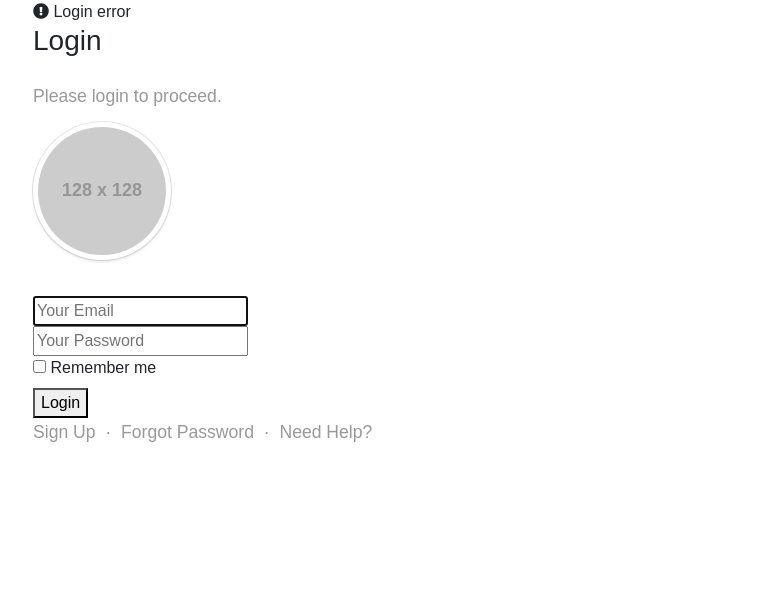
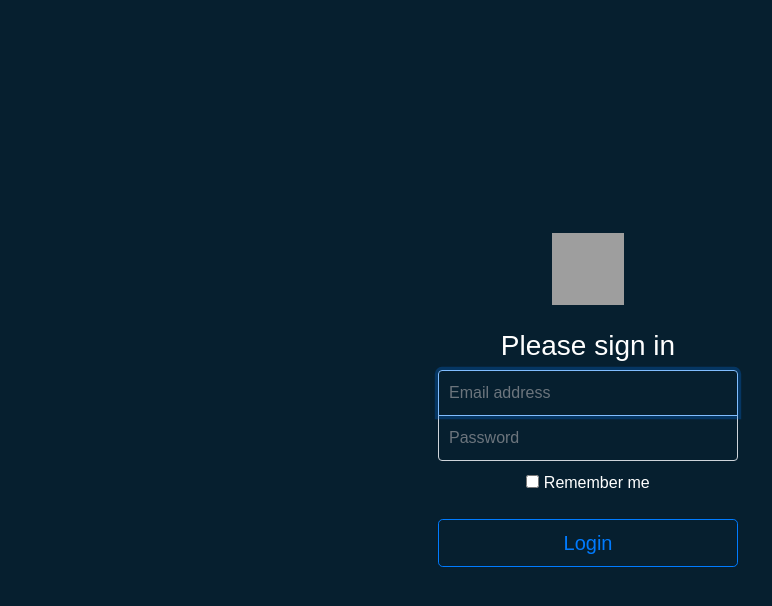
Before and after one commit to Drillan767/siteweb4-front, a Vue app: page /login in a window 1280 px wide. Shown: the top 606 px of the page, without its empty margins (52-824 px from the left). Built offline with nearby package versions, Linux system fonts and the light colour scheme; no server answers; grey boxes are pictures that could not be loaded.

Commit message:
Here ya go. A fine login form. Doesn't work yet.

```diff
--- a/src/assets/partials/_admin_layout.scss
+++ b/src/assets/partials/_admin_layout.scss
@@ -212,3 +212,9 @@ ul ul a {
     transform: rotate(-45deg) translate(1px, -1px);
   }
 }
+
+@media (min-width: 768px) {
+  #sidebarCollapse {
+    display: none
+  }
+}
--- /dev/null
+++ b/src/assets/partials/_login.scss
@@ -0,0 +1,51 @@
+.login {
+  display: -ms-flexbox;
+  display: flex;
+  -ms-flex-align: center;
+  align-items: center;
+  padding-top: 40px;
+  padding-bottom: 40px;
+  background-color: $night;
+  min-height: 100vh;
+
+
+  .form-signin {
+    width: 100%;
+    max-width: 330px;
+    padding: 15px;
+    margin: auto;
+
+    .checkbox {
+      font-weight: 400;
+    }
+
+    .form-control {
+      position: relative;
+      box-sizing: border-box;
+      height: auto;
+      padding: 10px;
+      font-size: 16px;
+
+      &:focus {
+        z-index: 2;
+      }
+    }
+
+    input[type="email"] {
+      margin-bottom: -1px;
+      border-bottom-right-radius: 0;
+      border-bottom-left-radius: 0;
+    }
+
+    input[type="password"] {
+      margin-bottom: 10px;
+      border-top-left-radius: 0;
+      border-top-right-radius: 0;
+    }
+
+    input[type="email"], input[type="password"] {
+      background: transparent;
+      color: #fff;
+    }
+  }
+}
--- a/src/assets/partials/_variables.scss
+++ b/src/assets/partials/_variables.scss
@@ -10,8 +10,8 @@ body {
   font-family: 'Poppins', sans-serif;
 }
 
-.admin-layout {
-  h1, h2, h3, h4, h5, h5, h6, a, a:hover {
+.admin-layout, .login {
+  h1, h2, h3, h4, h5, h5, h6, a, a:hover, label {
     color: #fff;
   }
 }
--- a/src/assets/style.scss
+++ b/src/assets/style.scss
@@ -1,4 +1,5 @@
 @import "bootstrap/dist/css/bootstrap.min.css";
 @import "@fortawesome/fontawesome-free/css/all.css";
 @import "partials/variables";
+@import "partials/login";
 @import "partials/admin_layout";
--- a/src/components/admin/AdminLayout.vue
+++ b/src/components/admin/AdminLayout.vue
@@ -113,7 +113,6 @@ export default {
   watch: {
     $route (to, from) {
       this.pageTitle = to.meta.title
-      console.log(to)
     }
   },
 
--- a/src/components/auth/Login.vue
+++ b/src/components/auth/Login.vue
@@ -1,48 +1,20 @@
 <template>
-  <section class="hero is-fullheight">
-    <div class="hero-body">
-      <div class="container has-text-centered">
-        <div class="column is-4 is-offset-4">
-          <div class="notification is-danger">
-            <i class="fas fa-exclamation-circle"></i>
-            Login error
-          </div>
-          <h3 class="title has-text-grey">Login</h3>
-          <p class="subtitle has-text-grey">Please login to proceed.</p>
-          <div class="box">
-            <figure class="avatar">
-              <img src="https://placehold.it/128x128">
-            </figure>
-            <form>
-              <div class="field">
-                <div class="control">
-                  <input class="input is-large" type="email" placeholder="Your Email" autofocus="">
-                </div>
-              </div>
-
-              <div class="field">
-                <div class="control">
-                  <input class="input is-large" type="password" placeholder="Your Password">
-                </div>
-              </div>
-              <div class="field">
-                <label class="checkbox">
-                  <input type="checkbox">
-                  Remember me
-                </label>
-              </div>
-              <button class="button is-block is-info is-large is-fullwidth">Login</button>
-            </form>
-          </div>
-          <p class="has-text-grey">
-            <a href="../">Sign Up</a> &nbsp;·&nbsp;
-            <a href="../">Forgot Password</a> &nbsp;·&nbsp;
-            <a href="../">Need Help?</a>
-          </p>
-        </div>
+  <div class="login">
+    <form class="form-signin text-center">
+      <img class="mb-4" src="https://placekitten.com/72/72" alt="" width="72" height="72">
+      <h3 class="font-weight-normal">Please sign in</h3>
+      <label for="inputEmail" class="sr-only">Email address</label>
+      <input type="email" id="inputEmail" class="form-control" placeholder="Email address" required autofocus>
+      <label for="inputPassword" class="sr-only">Password</label>
+      <input type="password" id="inputPassword" class="form-control" placeholder="Password" required>
+      <div class="checkbox mb-3">
+        <label>
+          <input type="checkbox" value="remember-me"> Remember me
+        </label>
       </div>
-    </div>
-  </section>
+      <button type="submit" class="btn btn-lg btn-block btn-outline-primary">Login</button>
+    </form>
+  </div>
 </template>
 
 <script>
```
